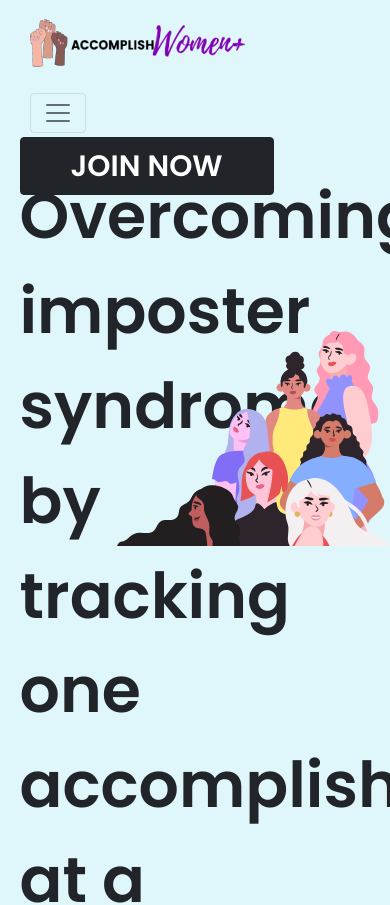
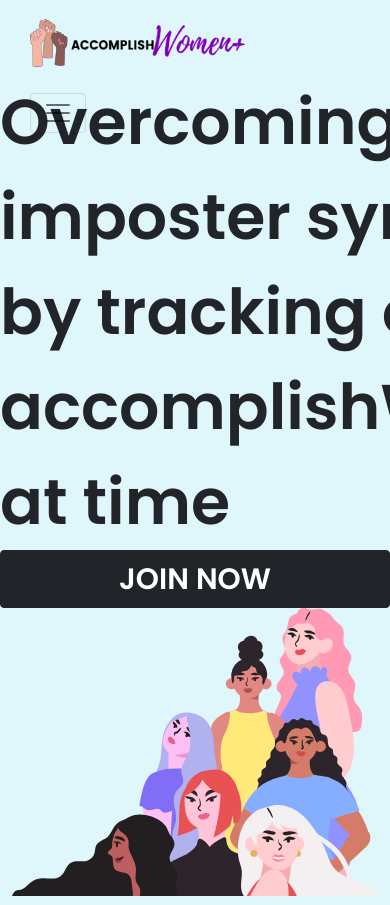
Before and after one commit to zoeyz101/technova-2021, a React (Create React App) app in the folder frontend/: page / in a window 390 px wide. Shown: the top 905 px of the page. Built offline with nearby package versions, Linux system fonts and the light colour scheme.

Commit message:
making landing page more responsive

```diff
--- a/frontend/src/Components/Pages/LandingPage.js
+++ b/frontend/src/Components/Pages/LandingPage.js
@@ -1,22 +1,26 @@
 import React from "react";
-import "./styles.css";
-import Button from "react-bootstrap/Button";
+import "./styles.scss";
+import { Container, Row, Col, Button } from 'react-bootstrap';
 import Image from "./landing-page-image.svg";
 
 const LandingPage = () => {
     return (
-        <>
-            <div>
-                <div className="description">Overcoming imposter <br></br> syndrome by tracking <br></br> one accomplishWomen+ <br></br> at a time
+        <Container>
+            <Row className = "landing">
+                <Col sm={6} className = "slogan">
+                    <Row className="description">
+                        Overcoming imposter syndrome by tracking one accomplishWomen+ at time
+                    </Row>
+                    <Row>
+                        <Button variant="dark" className="join-now-button">JOIN NOW</Button>
+                    </Row>
+                </Col>
+                <Col sm={6} >
+                    <img src={Image} className="landing-image" alt="Landing Page Image"/>
+                </Col>
+            </Row>
+        </Container>
 
-                </div>
-                <Button variant="dark" className="join-now-button">JOIN NOW</Button>
-
-                <img src={Image} className="landing-image" alt="Landing Page Image"/>
-            </div>
-
-
-        </>
     );
   };
 
--- a/frontend/src/Components/Pages/styles.css
+++ /dev/null
@@ -1,42 +0,0 @@
-@import url('https://fonts.googleapis.com/css2?family=Poppins:wght@600&display=swap');
-
-body {
-    background: linear-gradient(51.98deg, #D7B0F5 26.09%, #FFBFFC 73.63%, #FFE7FF 93.66%);
-    background-size:cover;
-    background-repeat:no-repeat;
-}
-
-.description {
-    font-family: 'Poppins', sans-serif;
-    font-style: normal;
-    font-weight: 600;
-    font-size: 7.5vh;
-    position:absolute;
-    top:20%;
-    left:5%;
-    right: 40%;
-}
-
-.landing-page-left {
-
-}
-
-.landing-image {
-    width:70%;
-    height:80%;
-    position: absolute;
-    bottom: 8%;
-    right: 0px;
-}
-
-.join-now-button {
-    font-family: 'Poppins', sans-serif;
-    font-style: normal;
-    font-weight: 600;
-    font-size: 3.5vh;
-    margin-bottom:10%;
-    margin-top:35%;
-    margin-left:5%;
-    padding-left: 50px;
-    padding-right:50px;
-}
--- /dev/null
+++ b/frontend/src/Components/Pages/styles.scss
@@ -0,0 +1,44 @@
+@import url("https://fonts.googleapis.com/css2?family=Poppins:wght@600&display=swap");
+
+body {
+  background: linear-gradient(
+    51.98deg,
+    #d7b0f5 26.09%,
+    #ffbffc 73.63%,
+    #ffe7ff 93.66%
+  );
+  background-size: cover;
+  background-repeat: no-repeat;
+}
+
+.landing {
+  margin-top: 75px;
+}
+
+.slogan {
+  display: flex;
+  flex-direction: column;
+  justify-content: center;
+}
+
+.description {
+  font-family: "Poppins", sans-serif;
+  font-style: normal;
+  font-weight: 600;
+  font-size: 7.5vh;
+  vertical-align: middle;
+  justify-content: left;
+}
+
+.landing-image {
+  width: 100%;
+  height: 100%;
+  float: right;
+}
+
+.join-now-button {
+  font-family: "Poppins", sans-serif;
+  font-style: normal;
+  font-weight: 600;
+  font-size: 3.5vh;
+}
```
